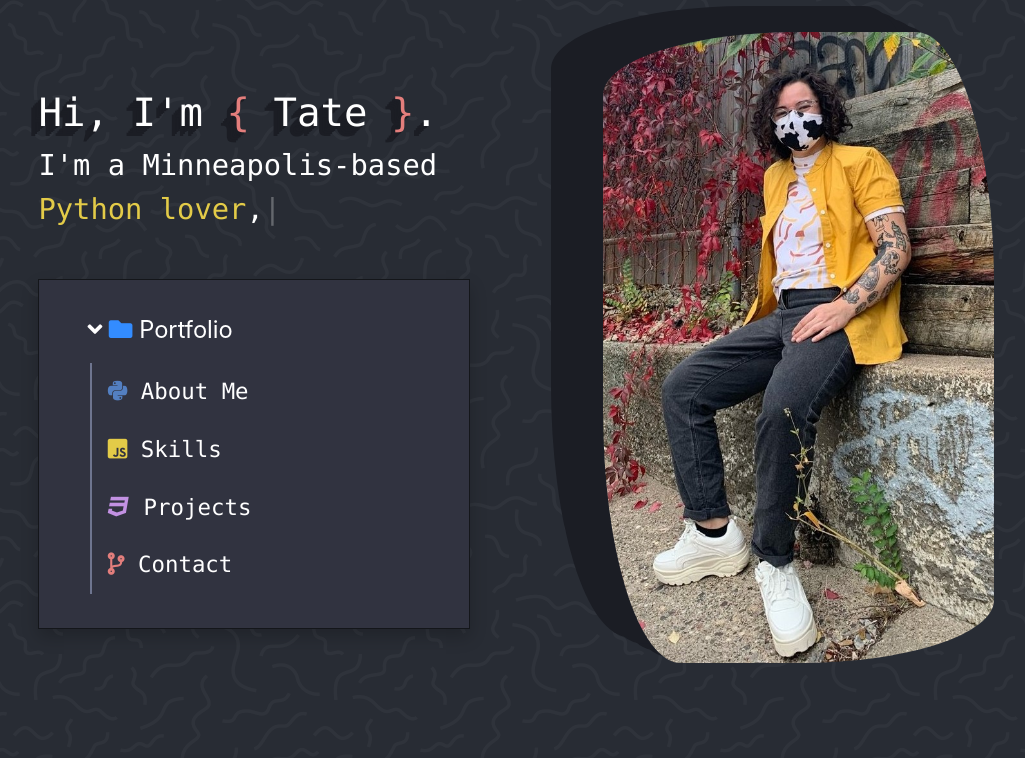
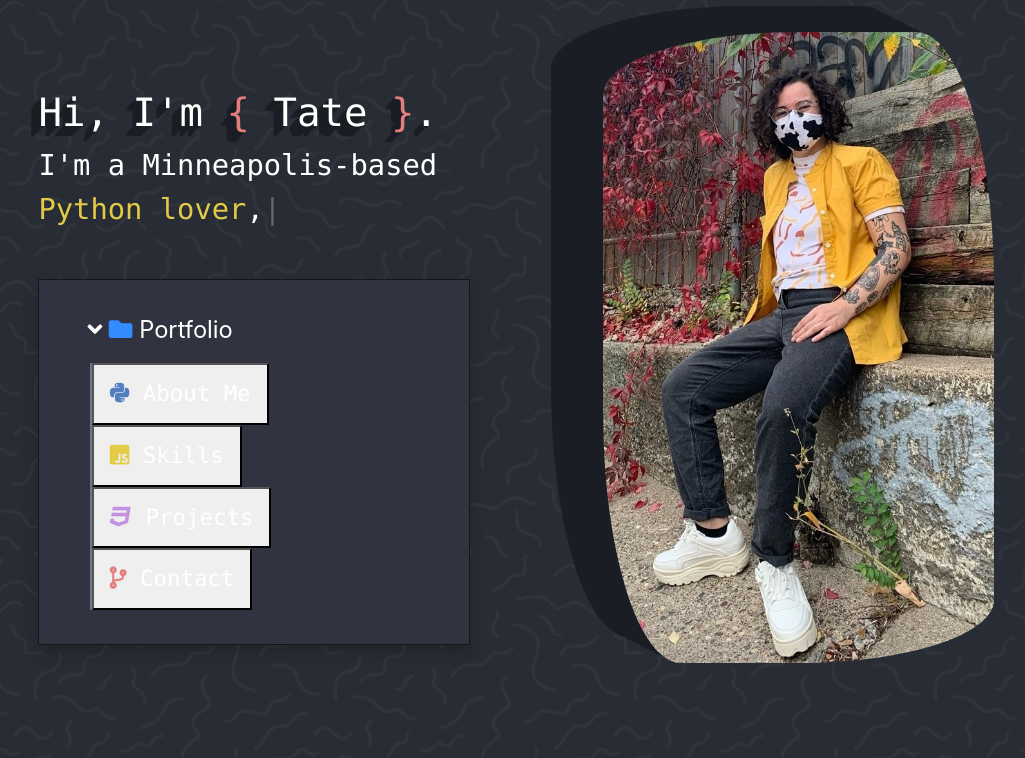
Before and after one commit to tatek1993/Portfolio, a React (Create React App) app: page / in a window 1280 px wide. Shown: the top 758 px of the page, without its empty margins (124-1149 px from the left). Built offline with nearby package versions, Linux system fonts and the light colour scheme.

Commit message:
fixing build warnings

```diff
--- a/src/App.js
+++ b/src/App.js
@@ -4,8 +4,6 @@ import About from "./components/about-me";
 import Skills from "./components/skills";
 import Projects from "./components/projects";
 import Contact from "./components/contact";
-import Example from "./components/deleteme";
-import { Route } from "react-router-dom";
 import './SASS/App.scss';
 
 function App() {
--- a/src/SASS/App.scss
+++ b/src/SASS/App.scss
@@ -244,7 +244,7 @@ h3 {
 }
 
 /* Links inside the dropdown */
-.dropdown-content a {
+.dropdown-content button {
   color: white;
   padding: 12px 16px;
   text-decoration: none;
@@ -253,7 +253,7 @@ h3 {
 }
 
 /* Change color of dropdown links on hover */
-.dropdown-content a:hover {
+.dropdown-content button:hover {
   background-color: $hover;
 }
 
--- a/src/components/contact.js
+++ b/src/components/contact.js
@@ -10,7 +10,7 @@ const Contact = () => {
                 <h2><i className="fas fa-angle-down chevron" /><span className="bright-blue">.contact</span> {'{'} </h2>
                 <div className="bio">
 
-                    <p>Does your website need a face-lift? Need help wrangling your database schema? Is your developer team one person short of joining the kickball league? Shoot me a message and we'll grab a socially-distant coffee over Zoom &#x1F44D;</p>
+                    <p>Does your website need a face-lift? Need help wrangling your database schema? Is your developer team one person short of joining the kickball league? Shoot me a message and we'll grab a socially-distant coffee over Zoom <span role="img" aria-label="thumbs up">&#x1F44D;</span></p>
 
 
                     <div className="contact-container">
--- a/src/components/header.js
+++ b/src/components/header.js
@@ -1,20 +1,14 @@
 import React, { useState, useRef, useEffect } from 'react';
-import image from '../images/portfolio-pic3.jpeg';
-import { Link } from "react-router-dom";
-import * as All from '../../node_modules/@fortawesome/fontawesome-free/css/all.css';
+import '../../node_modules/@fortawesome/fontawesome-free/css/all.css';
 
 import Typed from 'typed.js';
 
 const Header = (props) => {
-    const [isOpen, setIsOpen] = useState(false);
-
-    const toggle = () => setIsOpen(!isOpen);
-
     const headerIntro = useRef();
 
     useEffect(() => {
 
-        var typed = new Typed(headerIntro.current, {
+        new Typed(headerIntro.current, {
             strings: [
                 "I'm a Minneapolis-based<br/>  <span class='red'>problem solver</span>,",
                 "I'm a Minneapolis-based<br/>  <span class='purple'>designer</span>,",
@@ -55,10 +49,10 @@ const Header = (props) => {
                 <div className="dropdown border-box">
                     <div className="dropbtn"><i className="fas fa-angle-down" /> <i className="fas fa-folder icon" /> Portfolio</div>
                     <div className="dropdown-content">
-                        <a onClick={() => scrollToId('about-me')}><i className="fab fa-python blue" /> About Me</a>
-                        <a onClick={() => scrollToId('skills')}><i className="fab fa-js-square yellow" /> Skills</a>
-                        <a onClick={() => scrollToId('projects')}><i className="fab fa-css3 purple" /> Projects</a>
-                        <a onClick={() => scrollToId('contact')}><i className="fas fa-code-branch red" /> Contact</a>
+                        <button onClick={() => scrollToId('about-me')}><i className="fab fa-python blue" /> About Me</button>
+                        <button onClick={() => scrollToId('skills')}><i className="fab fa-js-square yellow" /> Skills</button>
+                        <button onClick={() => scrollToId('projects')}><i className="fab fa-css3 purple" /> Projects</button>
+                        <button onClick={() => scrollToId('contact')}><i className="fas fa-code-branch red" /> Contact</button>
                     </div>
                 </div>
             </div>
--- a/src/components/projects.js
+++ b/src/components/projects.js
@@ -1,4 +1,4 @@
-import React, { useState, useRef } from 'react';
+import React from 'react';
 import Canary from '../images/pig.gif';
 import Nav from '../images/nav.gif';
 import Gol from '../images/gol.gif';
@@ -67,7 +67,7 @@ const Projects = () => {
                         <div key={x.title} className="project-container">
                             <div className={`project box-shadow`}>
                                 <div className="project-header">
-                                    <img src={x.image} />
+                                    <img src={x.image} alt="screenshot" />
                                     <h2 className="project-title">
                                         <span className="yellow">[</span> {x.title} <span className="yellow">]</span >
                                     </h2>
--- a/src/components/skills.js
+++ b/src/components/skills.js
@@ -1,10 +1,9 @@
-import React, { useState, useRef } from 'react';
+import React, { useState } from 'react';
 import {
     Carousel,
     CarouselItem,
     CarouselControl,
     CarouselIndicators,
-    CarouselCaption
 } from 'reactstrap';
 
 const skills = [
@@ -230,28 +229,28 @@ const Skills = () => {
                 <div className='skill-header'>
                     <div className='left-spacer'></div>
 
-                    <div className={`tab box-shadow ${selectedCategory == 'all' ? 'active-tab' : ''}`}
-                        style={{ zIndex: selectedCategory == 'all' ? 10 : 9 }}
+                    <div className={`tab box-shadow ${selectedCategory === 'all' ? 'active-tab' : ''}`}
+                        style={{ zIndex: selectedCategory === 'all' ? 10 : 9 }}
                         onClick={() => setSelectedCatagory('all')}>
                         <i className="fas fa-file-alt bright-blue" />&nbsp;Skills.txt
                     </div>
-                    <div className={`tab box-shadow ${selectedCategory == 'frontend' ? 'active-tab' : ''}`}
-                        style={{ zIndex: selectedCategory == 'frontend' ? 10 : 8 }}
+                    <div className={`tab box-shadow ${selectedCategory === 'frontend' ? 'active-tab' : ''}`}
+                        style={{ zIndex: selectedCategory === 'frontend' ? 10 : 8 }}
                         onClick={() => setSelectedCatagory('frontend')}>
                         <i className="fab fa-js-square yellow" />&nbsp;Fontend.js
                     </div>
-                    <div className={`tab box-shadow ${selectedCategory == 'backend' ? 'active-tab' : ''}`}
-                        style={{ zIndex: selectedCategory == 'backend' ? 10 : 7 }}
+                    <div className={`tab box-shadow ${selectedCategory === 'backend' ? 'active-tab' : ''}`}
+                        style={{ zIndex: selectedCategory === 'backend' ? 10 : 7 }}
                         onClick={() => setSelectedCatagory('backend')}>
                         <i className="fab fa-python blue" />&nbsp;Backend.py
                     </div>
-                    <div className={`tab box-shadow ${selectedCategory == 'design' ? 'active-tab' : ''}`}
-                        style={{ zIndex: selectedCategory == 'design' ? 10 : 6 }}
+                    <div className={`tab box-shadow ${selectedCategory === 'design' ? 'active-tab' : ''}`}
+                        style={{ zIndex: selectedCategory === 'design' ? 10 : 6 }}
                         onClick={() => setSelectedCatagory('design')}>
                         <i className="fab fa-css3 purple" />&nbsp;Design.css
                     </div>
-                    <div className={`tab box-shadow ${selectedCategory == 'misc' ? 'active-tab' : ''}`}
-                        style={{ zIndex: selectedCategory == 'misc' ? 10 : 5 }}
+                    <div className={`tab box-shadow ${selectedCategory === 'misc' ? 'active-tab' : ''}`}
+                        style={{ zIndex: selectedCategory === 'misc' ? 10 : 5 }}
                         onClick={() => setSelectedCatagory('misc')}>
                         <i className="fab fa-npm red" />&nbsp;Misc.json
                     </div>
--- a/src/index.js
+++ b/src/index.js
@@ -4,7 +4,6 @@ import 'bootstrap/dist/css/bootstrap.min.css';
 import './index.css';
 import App from './App';
 import * as serviceWorker from './serviceWorker';
-import { BrowserRouter as Router } from "react-router-dom";
 
 ReactDOM.render(
   <React.StrictMode>
```
